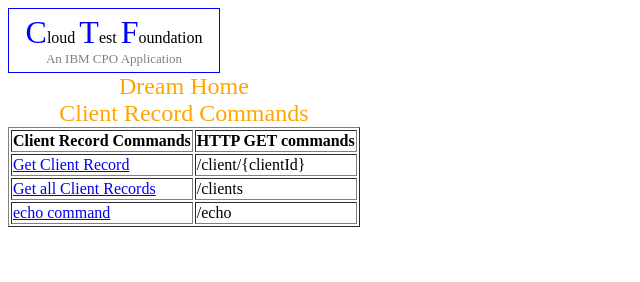
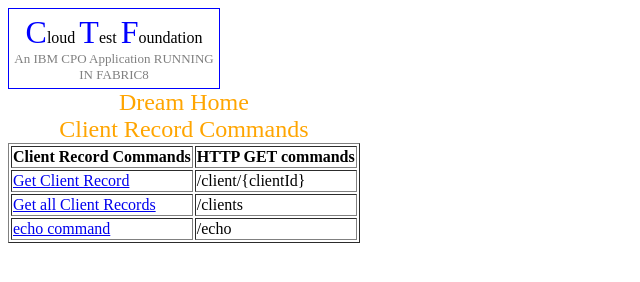
Before and after one commit to santorojatibm/dhClient, a website: page public/index.html in a window 1280 px wide. Shown: the whole page, without its empty margins (0-640 px from the left). Drawn offline with Linux system fonts and the light colour scheme.

Commit message:
Updated page public/index.html

```diff
--- a/public/index.html
+++ b/public/index.html
@@ -7,7 +7,7 @@
 <FONT SIZE=+3 COLOR=Blue>C</FONT>loud
  <FONT SIZE=+3 COLOR=Blue>T</FONT>est
  <FONT SIZE=+3 COLOR=Blue>F</FONT>oundation
-<BR><FONT size=-1 COLOR=grey>An IBM CPO Application</FONT>
+<BR><FONT size=-1 COLOR=grey>An IBM CPO Application RUNNING IN FABRIC8</FONT>
 </DIV>
 
 <table border="1">
```
